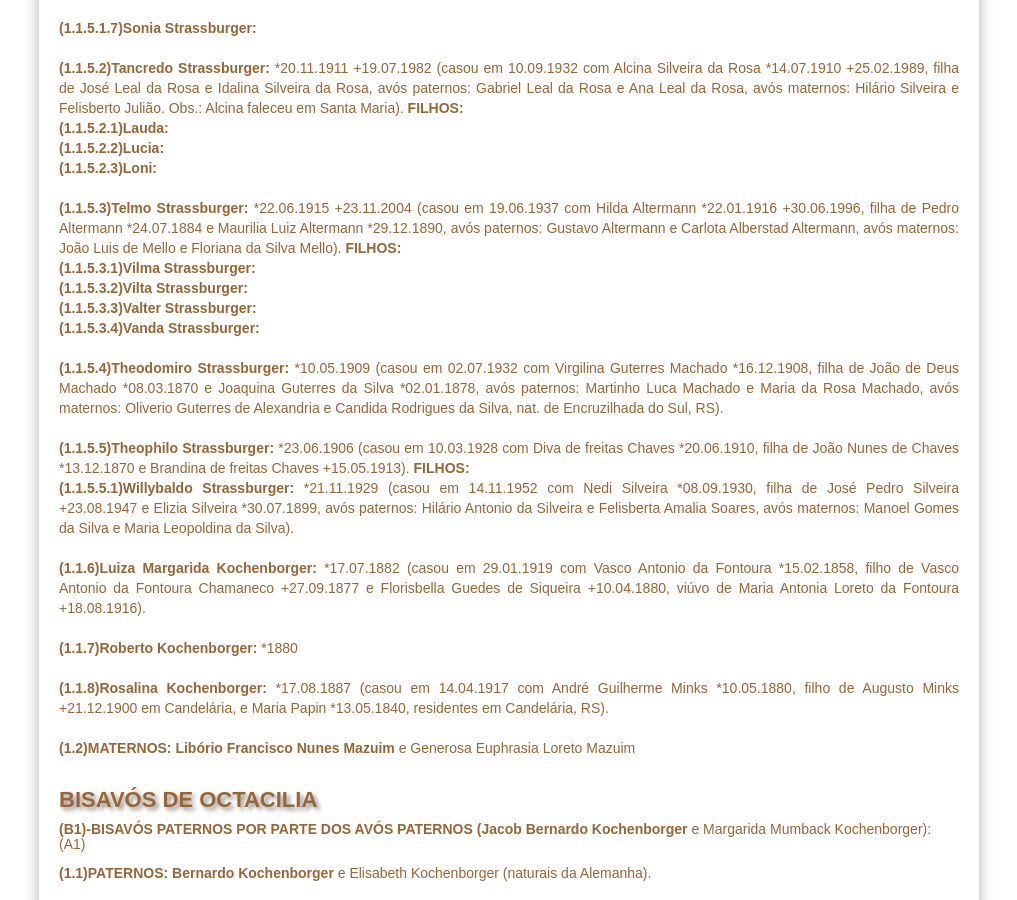
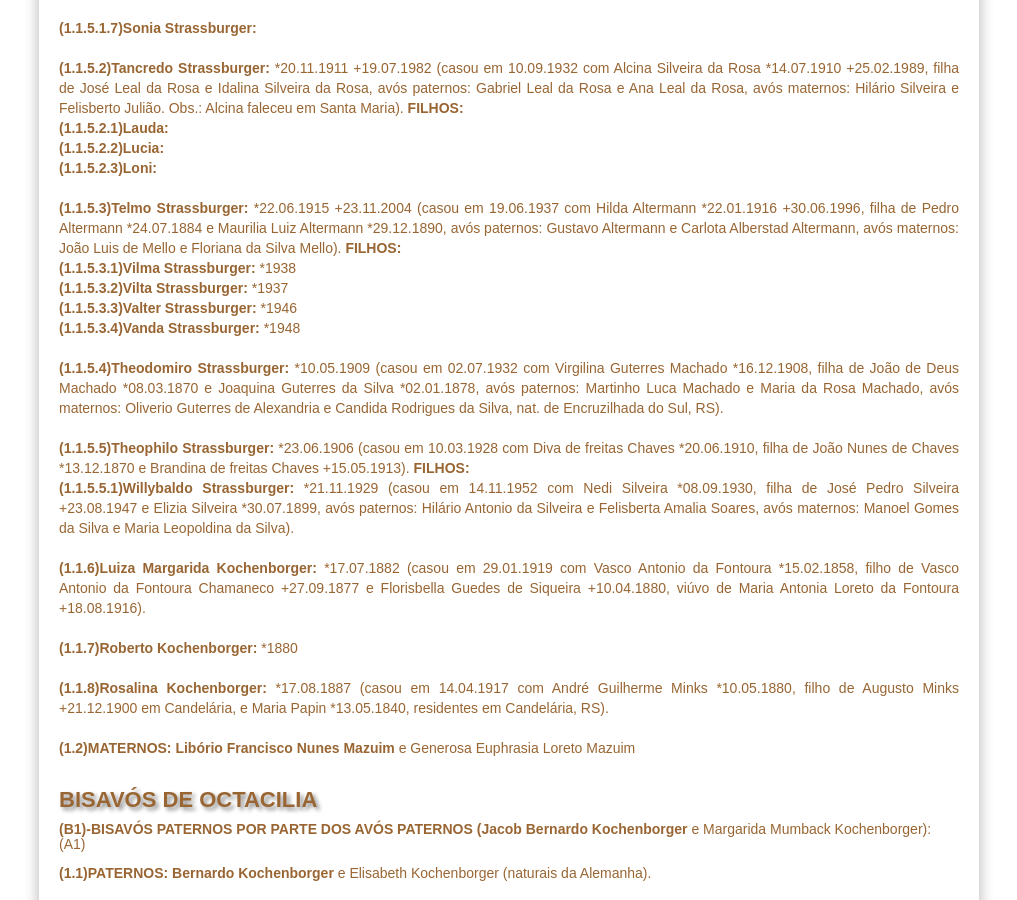
Before and after one commit to claudiovargas1955/claudiovargas1955.github.io, a Jekyll site: the page built from _pages/familia-kochenborger.html, in a window 1280 px wide and 900 px high, scrolled down 2815 px. Shown: the whole window, without its empty margins (131-1148 px from the left). Built offline with Jekyll 4.4.1, drawn with Linux system fonts in a browser that asks for light colours; some web fonts are replaced.

Commit message:
Update familia-kochenborger.html

```diff
--- a/_pages/familia-kochenborger.html
+++ b/_pages/familia-kochenborger.html
@@ -226,10 +226,10 @@ Catharina Strassburger). <b>FILHOS: </b><br>
   <b>(1.1.5.3)Telmo Strassburger: </b>*22.06.1915 +23.11.2004 (casou em 19.06.1937 com Hilda Altermann *22.01.1916 +30.06.1996, filha de
   Pedro Altermann *24.07.1884 e Maurilia Luiz Altermann *29.12.1890, avós paternos: Gustavo Altermann e Carlota Alberstad Altermann,
   avós maternos: João Luis de Mello e Floriana da Silva Mello). <b>FILHOS: </b><br>
-    <b>(1.1.5.3.1)Vilma Strassburger: </b><br>
-    <b>(1.1.5.3.2)Vilta Strassburger: </b><br>
-    <b>(1.1.5.3.3)Valter Strassburger: </b><br>
-    <b>(1.1.5.3.4)Vanda Strassburger: </b><br><br>
+    <b>(1.1.5.3.1)Vilma Strassburger: </b>*1938<br>
+    <b>(1.1.5.3.2)Vilta Strassburger: </b>*1937<br>
+    <b>(1.1.5.3.3)Valter Strassburger: </b>*1946<br>
+    <b>(1.1.5.3.4)Vanda Strassburger: </b>*1948<br><br>
 
     <b>(1.1.5.4)Theodomiro Strassburger: </b>*10.05.1909 (casou em 02.07.1932 com Virgilina Guterres Machado *16.12.1908, filha de João
     de Deus Machado *08.03.1870 e Joaquina Guterres da Silva *02.01.1878, avós paternos: Martinho Luca Machado e Maria da Rosa Machado,
```
